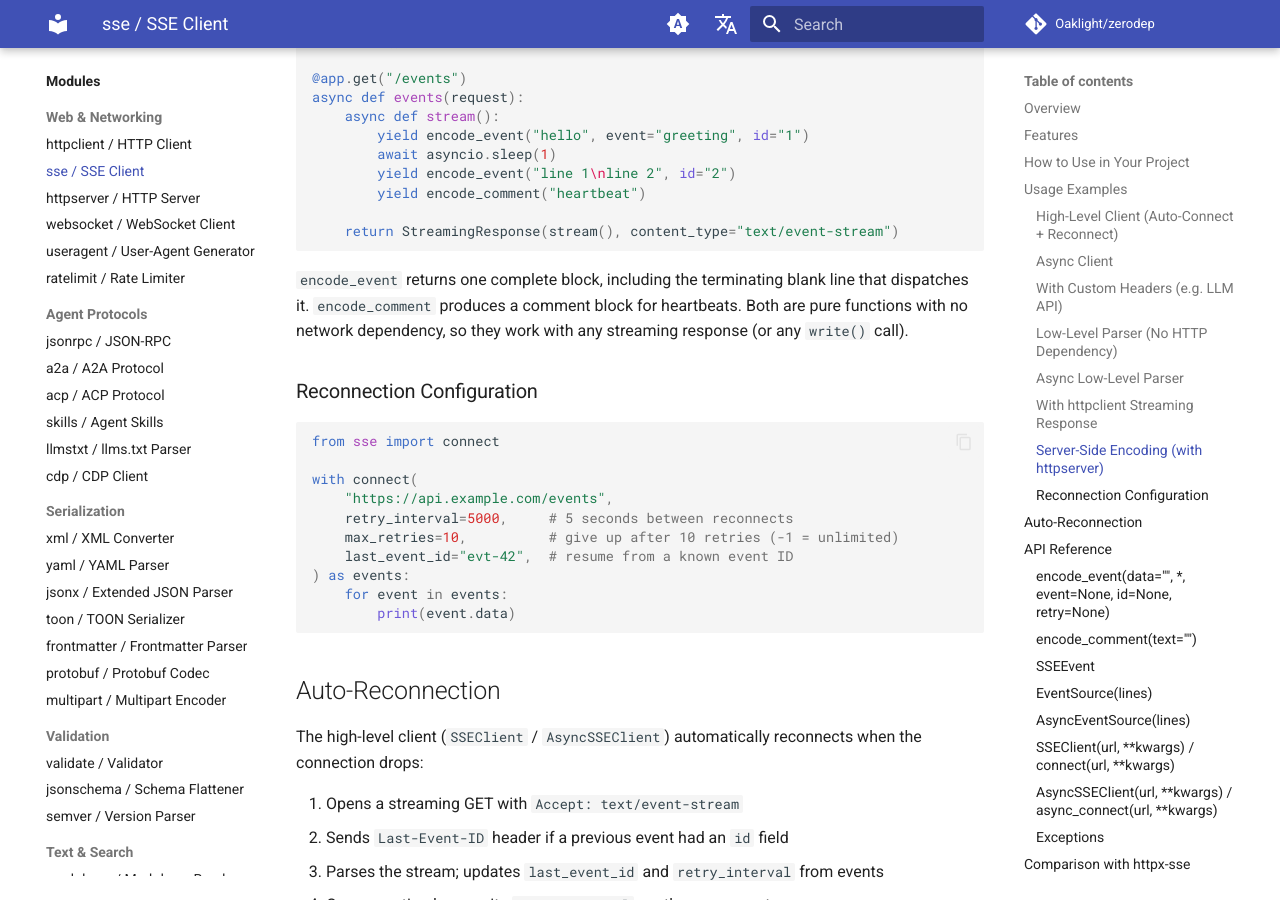
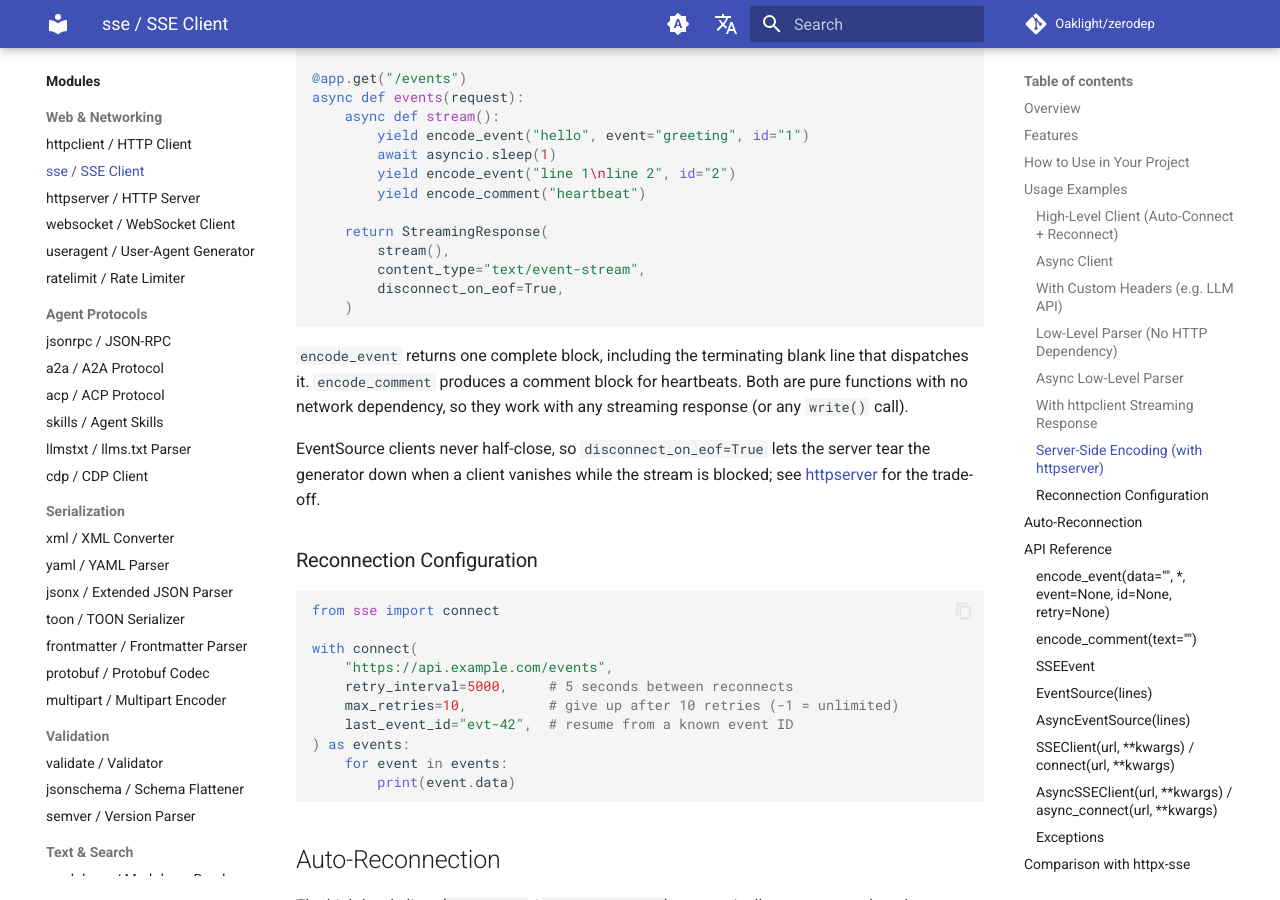
Before and after one commit to Oaklight/zerodep, an MkDocs documentation site: the page built from docs/modules/sse.md, in a window 1280 px wide and 900 px high, scrolled down 3135 px. Built offline with MkDocs 1.6.1 and Material for MkDocs 9.7.7, drawn with Linux system fonts in a browser that asks for light colours; comment, search, counter and statistics services are not loaded.

Commit message:
docs: describe the opt-in EOF disconnect and half-close trade-off

````diff
--- a/docs/modules/sse.md
+++ b/docs/modules/sse.md
@@ -142,13 +142,21 @@ async def events(request):
         yield encode_event("line 1\nline 2", id="2")
         yield encode_comment("heartbeat")
 
-    return StreamingResponse(stream(), content_type="text/event-stream")
+    return StreamingResponse(
+        stream(),
+        content_type="text/event-stream",
+        disconnect_on_eof=True,
+    )
 ```
 
 `encode_event` returns one complete block, including the terminating blank
 line that dispatches it. `encode_comment` produces a comment block for
 heartbeats. Both are pure functions with no network dependency, so they work
 with any streaming response (or any `write()` call).
+
+EventSource clients never half-close, so `disconnect_on_eof=True` lets the
+server tear the generator down when a client vanishes while the stream is
+blocked; see [httpserver](httpserver.md) for the trade-off.
 
 ### Reconnection Configuration
 
````
Also changed, not shown: docs/changelog.md (+1 -1 lines), docs/modules/httpserver.md (+6 -2 lines).
